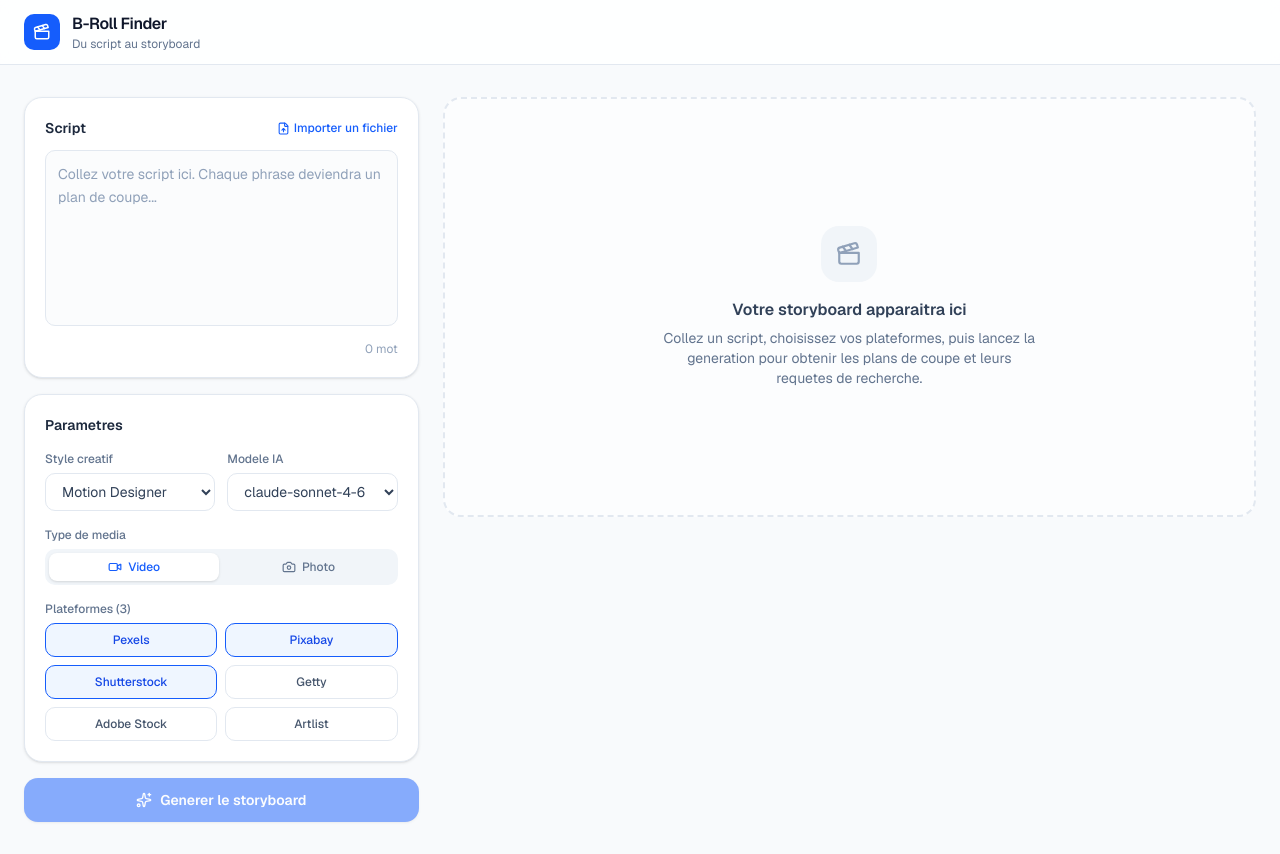
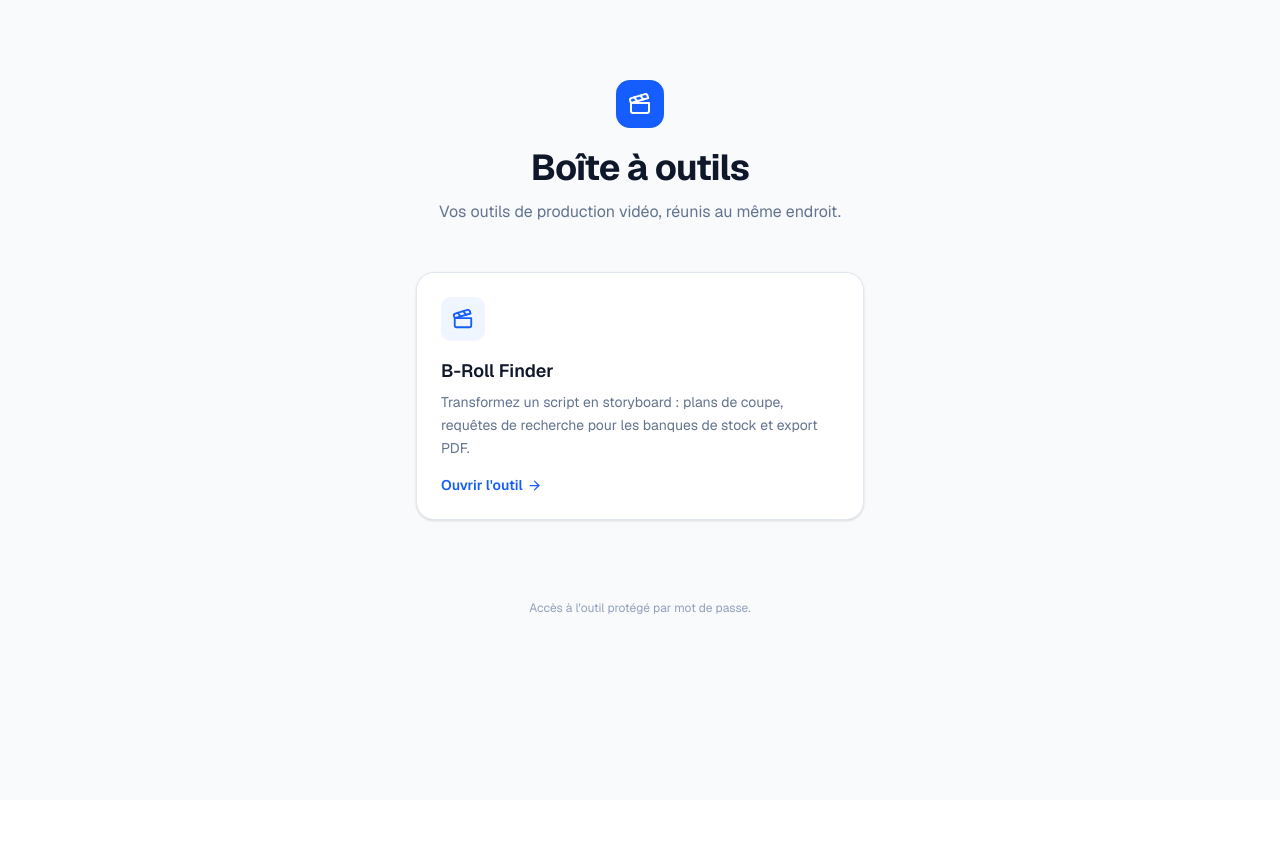
Before and after one commit to eulstyboy/broll-finder, a Next.js app: page / in a window 1280 px wide. After the commit the page ends 800 px from the top, so only its background shows below. Built offline with nearby package versions, Linux system fonts and the light colour scheme.

Commit message:
Page d'accueil + outil deplace sur /broll

```diff
--- /dev/null
+++ b/src/app/[[...slug]]/page.tsx
@@ -0,0 +1,13 @@
+"use client";
+
+import { usePathname } from "next/navigation";
+import Tool from "../_tool";
+import Landing from "../_landing";
+
+// Route fourre-tout : "/" affiche l'accueil, "/broll" affiche l'outil.
+// Un seul fichier page.tsx dans tout le projet (contrainte de l'environnement).
+export default function Page() {
+  const pathname = usePathname();
+  if (pathname && pathname.startsWith("/broll")) return <Tool />;
+  return <Landing />;
+}
--- /dev/null
+++ b/src/app/_landing.tsx
@@ -0,0 +1,61 @@
+import Link from "next/link";
+import { Clapperboard, ArrowRight } from "lucide-react";
+
+const TOOLS = [
+  {
+    href: "/broll",
+    name: "B-Roll Finder",
+    description:
+      "Transformez un script en storyboard : plans de coupe, requêtes de recherche pour les banques de stock et export PDF.",
+    Icon: Clapperboard,
+  },
+];
+
+export default function Landing() {
+  return (
+    <div className="min-h-screen bg-slate-50 text-slate-900">
+      <main className="mx-auto max-w-5xl px-6 py-20">
+        <header className="text-center">
+          <div className="mx-auto mb-5 grid h-12 w-12 place-items-center rounded-xl bg-blue-600 text-white">
+            <Clapperboard size={24} />
+          </div>
+          <h1 className="text-3xl font-bold tracking-tight sm:text-4xl">
+            Boîte à outils
+          </h1>
+          <p className="mx-auto mt-3 max-w-xl text-slate-500">
+            Vos outils de production vidéo, réunis au même endroit.
+          </p>
+        </header>
+
+        <div className="mx-auto mt-12 w-full max-w-md space-y-4">
+          {TOOLS.map((tool) => (
+            <Link
+              key={tool.href}
+              href={tool.href}
+              className="group flex flex-col rounded-2xl border border-slate-200 bg-white p-6 shadow-sm transition-all hover:border-blue-300 hover:shadow-md"
+            >
+              <div className="mb-4 grid h-11 w-11 place-items-center rounded-lg bg-blue-50 text-blue-600">
+                <tool.Icon size={22} />
+              </div>
+              <h2 className="text-lg font-semibold">{tool.name}</h2>
+              <p className="mt-1.5 text-sm leading-relaxed text-slate-500">
+                {tool.description}
+              </p>
+              <span className="mt-4 inline-flex items-center gap-1 text-sm font-semibold text-blue-600">
+                Ouvrir l&apos;outil
+                <ArrowRight
+                  size={15}
+                  className="transition-transform group-hover:translate-x-0.5"
+                />
+              </span>
+            </Link>
+          ))}
+        </div>
+
+        <footer className="mt-20 text-center text-xs text-slate-400">
+          Accès à l&apos;outil protégé par mot de passe.
+        </footer>
+      </main>
+    </div>
+  );
+}
--- a/src/app/page.tsx
+++ b/src/app/_tool.tsx
@@ -16,7 +16,6 @@ import {
 import jsPDF from "jspdf";
 import JSZip from "jszip";
 
-// --- Constantes ---
 const PLATFORMS = [
   { id: "pexels", name: "Pexels" },
   { id: "pixabay", name: "Pixabay" },
@@ -40,7 +39,6 @@ const ROLES = [
   { id: "experimental", name: "Expérimental" },
 ];
 
-// --- Helpers ---
 const splitTokens = (q: string): string[] =>
   q
     .split(",")
@@ -96,7 +94,7 @@ type PdfMeta = {
   duration: string;
 };
 
-export default function Home() {
+export default function Tool() {
   const [script, setScript] = useState("");
   const [isLoading, setIsLoading] = useState(false);
   const [isExporting, setIsExporting] = useState(false);
@@ -114,10 +112,8 @@ export default function Home() {
   const [role, setRole] = useState("motion");
   const [model, setModel] = useState("claude-sonnet-4-6");
 
-  // Mots-cles desactives par requete : cle "pIdx-qIdx" -> indices desactives
   const [disabledTokens, setDisabledTokens] = useState<Record<string, number[]>>({});
 
-  // Popup d'informations du storyboard
   const [pdfModalOpen, setPdfModalOpen] = useState(false);
   const [pdfMeta, setPdfMeta] = useState<PdfMeta>({
     projectTitle: "",
@@ -226,7 +222,6 @@ export default function Home() {
     }
   };
 
-  // --- Gestion des mots-cles ---
   const isTokenActive = (key: string, idx: number) =>
     !(disabledTokens[key] || []).includes(idx);
 
@@ -240,7 +235,6 @@ export default function Home() {
     });
   };
 
-  // Requete effective : uniquement les mots-cles actifs
   const activeQuery = (pIdx: number, qIdx: number, q: string): string => {
     const key = `${pIdx}-${qIdx}`;
     const tokens = splitTokens(q);
@@ -248,7 +242,6 @@ export default function Home() {
     return (active.length > 0 ? active : tokens).join(", ");
   };
 
-  // --- Export PDF : storyboard A4 paysage, grille 2x2 ---
   const exportPDF = async () => {
     if (results.length === 0) return;
     setIsExporting(true);
@@ -274,7 +267,6 @@ export default function Home() {
         const slot = i % PER;
         if (i > 0 && slot === 0) doc.addPage();
 
-        // Bandeau de page (titre projet + infos)
         if (slot === 0) {
           doc.setFont("helvetica", "bold");
           doc.setFontSize(15);
@@ -308,7 +300,6 @@ export default function Home() {
         const x = M + col * (cellW + GAP);
         const y = M + HEAD + row * (cellH + GAP);
 
-        // Bandeau d'en-tete : numero de plan, HORS de l'image
         doc.setFillColor(255, 255, 255);
         doc.rect(x, y, cellW, HEADER_H, "F");
         doc.setFont("helvetica", "bold");
@@ -319,19 +310,16 @@ export default function Home() {
         doc.setLineWidth(0.3);
         doc.line(x, y + HEADER_H, x + cellW, y + HEADER_H);
 
-        // Zone image (letterbox sombre)
         const imgY = y + HEADER_H;
         doc.setFillColor(15, 23, 42);
         doc.rect(x, imgY, cellW, imgBoxH, "F");
 
-        // Visuel correspondant a la requete SELECTIONNEE
         const selectedQuery = selectedImages[i];
         let mk: { base64?: string; remoteUrl?: string } | undefined;
         if (selectedQuery !== undefined) {
           const qIdx = results[i].queries.indexOf(selectedQuery);
           if (qIdx >= 0) mk = mockups[`${i}-${qIdx}`];
         }
-        // Repli : premier visuel disponible pour ce plan
         if (!mk || (!mk.base64 && !mk.remoteUrl)) {
           const fk = Object.keys(mockups).find(
             (k) =>
@@ -371,7 +359,6 @@ export default function Home() {
           });
         }
 
-        // Bandeau texte : phrase du plan
         const ty = imgY + imgBoxH;
         doc.setFillColor(255, 255, 255);
         doc.rect(x, ty, cellW, TEXT_H, "F");
@@ -385,7 +372,6 @@ export default function Home() {
         }
         doc.text(shown, x + 4, ty + 6);
 
-        // Contour de la case
         doc.setDrawColor(226, 232, 240);
         doc.setLineWidth(0.3);
         doc.rect(x, y, cellW, cellH, "S");
@@ -424,7 +410,7 @@ export default function Home() {
     <div className="min-h-screen w-full bg-slate-50 text-slate-900">
       <header className="sticky top-0 z-20 border-b border-slate-200 bg-white/85 backdrop-blur">
         <div className="mx-auto flex h-16 max-w-7xl items-center justify-between gap-4 px-4 sm:px-6">
-          <div className="flex items-center gap-3">
+          <a href="/" className="flex items-center gap-3">
             <div className="grid h-9 w-9 place-items-center rounded-lg bg-blue-600 text-white">
               <Clapperboard size={18} />
             </div>
@@ -434,7 +420,7 @@ export default function Home() {
               </h1>
               <p className="text-xs text-slate-500">Du script au storyboard</p>
             </div>
-          </div>
+          </a>
 
           {results.length > 0 && (
             <div className="flex items-center gap-2">
--- a/src/proxy.ts
+++ b/src/proxy.ts
@@ -8,9 +8,9 @@ import { NextRequest, NextResponse } from "next/server";
  *   - BASIC_AUTH_USER     : un identifiant (optionnel ; si absent, tout identifiant est accepte)
  *
  * Si BASIC_AUTH_PASSWORD n'est pas defini (developpement local), l'acces reste libre.
- * Protege a la fois les pages et les routes API (/api/...).
  *
- * Next.js 16 : ce fichier remplace l'ancien "middleware.ts" (convention "proxy").
+ * Seul l'outil B-Roll Finder (/broll) et ses routes API (/api/...) sont proteges.
+ * La page d'accueil ("/") reste publique (voir "matcher" ci-dessous).
  */
 export function proxy(req: NextRequest) {
   const expectedPass = process.env.BASIC_AUTH_PASSWORD || "";
@@ -42,7 +42,7 @@ export function proxy(req: NextRequest) {
   });
 }
 
-// Applique la protection partout sauf aux fichiers statiques de Next.js.
+// Protege l'outil et son API ; la page d'accueil et les fichiers statiques restent publics.
 export const config = {
-  matcher: ["/((?!_next/static|_next/image|favicon.ico).*)"],
+  matcher: ["/broll", "/broll/:path*", "/api/:path*"],
 };
```
